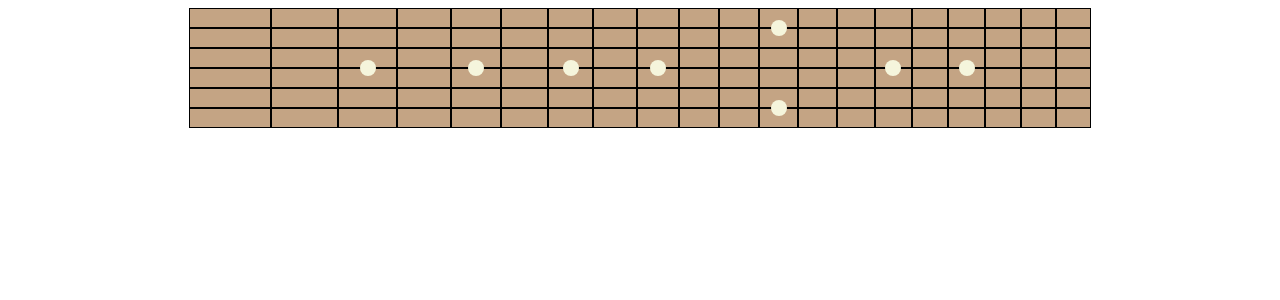
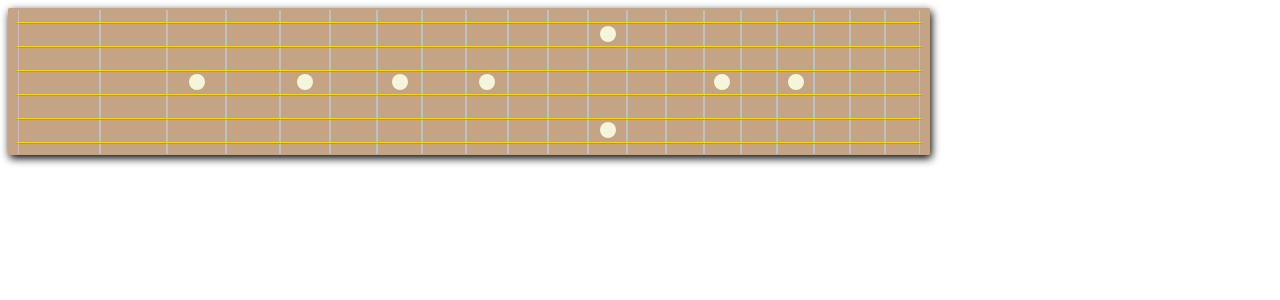
Before and after one commit to CameronSA/guitar-frets, an Angular app: page / in a window 1280 px wide. Shown: the top 300 px of the page. Built offline with nearby package versions, Linux system fonts and the light colour scheme.

Commit message:
Updated fretboard styles

```diff
--- a/src/app/fret/fret.component.css
+++ b/src/app/fret/fret.component.css
@@ -1,7 +1,33 @@
 .fret-container {
   display: flex;
+  flex-direction: column;
   background-color: var(--light-background-colour);
-  border-width: 0.1rem;
+  border-width: 0;
+  border-left-width: 0.1rem;
+  border-right-width: 0.1rem;
   border-style: solid;
-  border-color: black;
+  border-color: var(--light-fret-colour);
+  height: 1.5rem;
 }
+
+.fret-component {
+  height: 50%;
+  padding-left: 0.1rem;
+  padding-right: 0.1rem;
+  margin-left: -0.1rem;
+  margin-right: -0.1rem;
+}
+
+.fret-top {
+  border-width: 0;
+  border-bottom-width: 0.1rem;
+  border-style: solid;
+  border-color: var(--light-string-colour);
+}
+
+.fret-bottom {
+  border-width: 0;
+  border-top-width: 0.1rem;
+  border-style: solid;
+  border-color: var(--light-string-shadow);
+}
--- a/src/app/fret/fret.component.html
+++ b/src/app/fret/fret.component.html
@@ -1,3 +1,4 @@
-<div class="fret-container" [ngStyle]="{ 'width': width }">
-&nbsp;
+<div class="fret-container" [ngStyle]="{ width: width }">
+  <div class="fret-component fret-top">&nbsp;</div>
+  <div class="fret-component fret-bottom">&nbsp;</div>
 </div>
--- a/src/app/six-string-fret-board/six-string-fret-board.component.css
+++ b/src/app/six-string-fret-board/six-string-fret-board.component.css
@@ -1,5 +1,26 @@
+div {
+  user-select: none;
+}
+
 .container {
   display: flex;
   flex-direction: column;
   justify-content: left;
+  background-color: var(--light-background-colour);
+  box-shadow: 0.1rem 0.2rem 0.5rem black;
+  width: 57.5rem;
+  border-width: 0;
+  border-left-width: 0.1rem;
+  border-right-width: 0.1rem;
+  border-style: solid;
+  border-color: transparent;
+  border-radius: 0.1rem;
 }
+
+.top-string {
+  padding-top: 0.1rem;
+}
+
+.bottom-string {
+  padding-bottom: 0.1rem;
+}
--- a/src/app/six-string-fret-board/six-string-fret-board.component.html
+++ b/src/app/six-string-fret-board/six-string-fret-board.component.html
@@ -1,5 +1,5 @@
 <div class="container">
-  <app-string [numberFrets]="numberFrets"></app-string>
+  <app-string class="top-string" [numberFrets]="numberFrets"></app-string>
   <app-string-gap [numberFrets]="numberFrets" [fretsToMark]="[11]"></app-string-gap>
   <app-string [numberFrets]="numberFrets"></app-string>
   <app-string-gap [numberFrets]="numberFrets"></app-string-gap>
@@ -9,5 +9,5 @@
   <app-string-gap [numberFrets]="numberFrets"></app-string-gap>
   <app-string [numberFrets]="numberFrets"></app-string>
   <app-string-gap [numberFrets]="numberFrets" [fretsToMark]="[11]"></app-string-gap>
-  <app-string [numberFrets]="numberFrets"></app-string>
+  <app-string class="bottom-string" [numberFrets]="numberFrets"></app-string>
 </div>
--- a/src/styles.css
+++ b/src/styles.css
@@ -2,4 +2,7 @@
 :root {
   --light-background-colour: #C4A484;
   --light-marker-colour: beige;
+  --light-string-colour: gold;
+  --light-string-shadow: rgba(0, 0, 0, 0.116);
+  --light-fret-colour: silver;
 }
```
